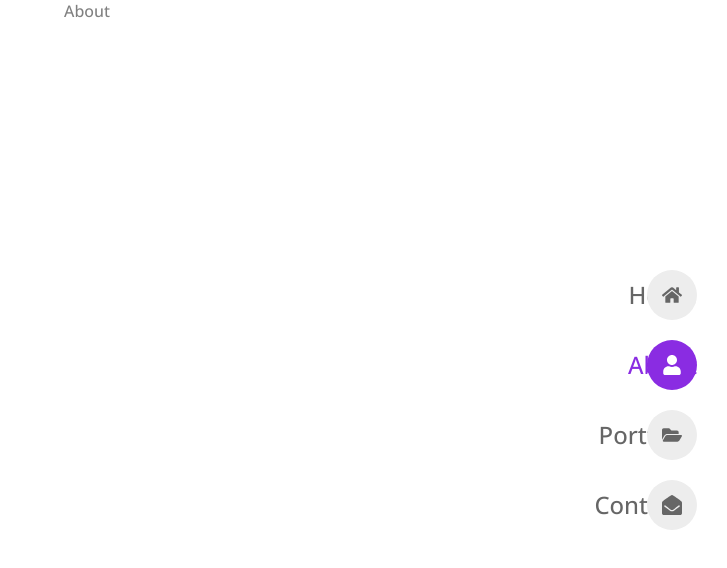
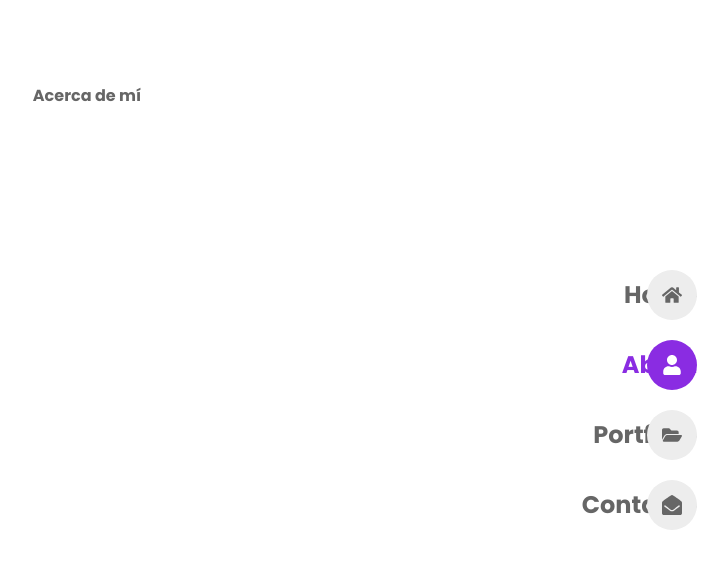
Before and after one commit to eze-ms/Portfolio-React, a React (Create React App) app: page /about in a window 1280 px wide. Shown: the top 568 px of the page, without its empty margins (553-1280 px from the left). Built offline with nearby package versions, Linux system fonts and the light colour scheme.

Commit message:
cambios css

```diff
--- a/src/App.css
+++ b/src/App.css
@@ -59,9 +59,9 @@ img {
 body,
 input,
 textarea{
-  font-family: var(--body-font);
+  font-family: var(--second-font);
   font-size: var(--normal-font-size);
-  font-weight: var(--weigth-500);
+  font-weight: var(--weigth-700);
 }
 
 body{
@@ -75,7 +75,7 @@ h3,
 h4{
   color: var(--title-color);
   font-family: var(--second-font);
-  font: var(--weigth-00);
+  font: var(--weigth-700);
 }
 
 ul{
--- a/src/pages/about/About.jsx
+++ b/src/pages/about/About.jsx
@@ -2,9 +2,11 @@ import React from 'react'
 
 const About = () => {
   return (
-    <div>
-      About
-    </div>
+    <main className='section container'>
+      <section className="about">
+        <h2 className="section__title">Acerca <span>de mí</span></h2>
+      </section>
+    </main>
   )
 }
 
```
